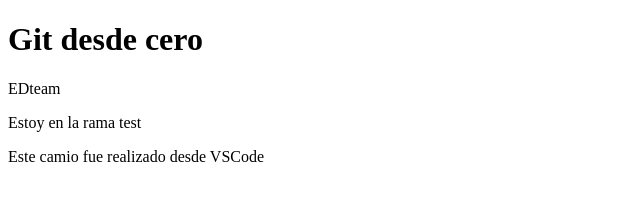
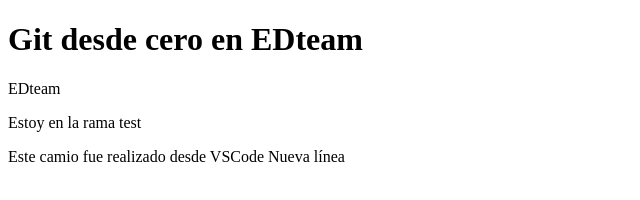
Before and after one commit to mlinaresr/curso-git, a plain HTML site: page index.html in a window 1280 px wide. Shown: the whole page, without its empty margins (0-640 px from the left). Drawn offline with Linux system fonts and the light colour scheme.

Commit message:
Modificación del título en index.html

```diff
--- a/index.html
+++ b/index.html
@@ -6,7 +6,7 @@
     <title>Practicando con GIT desde VSCode</title>
 </head>
 <body>
-    <h1>Git desde cero</h1>
+    <h1>Git desde cero en EDteam</h1>
     <p>EDteam</p>
     <section>
         <p>Estoy en la rama test</p>
@@ -14,6 +14,7 @@
     <div>
         <p>
             Este camio fue realizado desde VSCode
+            <span>Nueva línea</span>
         </p>
     </div>
 </body>
```
